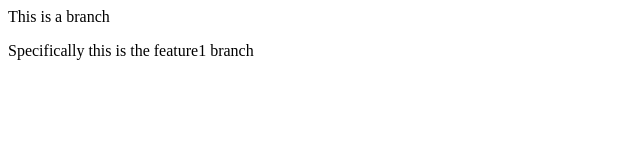
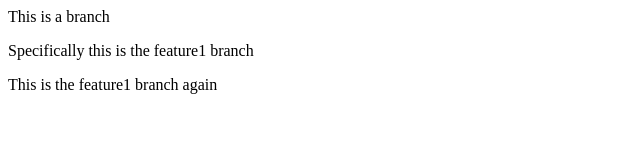
Before and after one commit to ShahFarhanQuadri/Trying_2_Push_Again, a plain HTML site: page index.html in a window 1280 px wide. Shown: the whole page, without its empty margins (0-640 px from the left). Drawn offline with Linux system fonts and the light colour scheme.

Commit message:
made some changes in feature1 branch

```diff
--- a/index.html
+++ b/index.html
@@ -1,2 +1,3 @@
 <p>This is a branch</p>
 <p> Specifically this is the feature1 branch</p>
+<p>This is the feature1 branch again</p>
```
